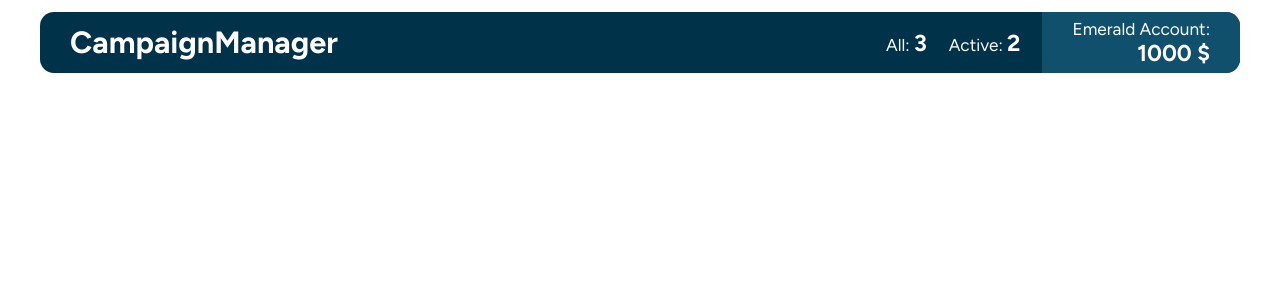
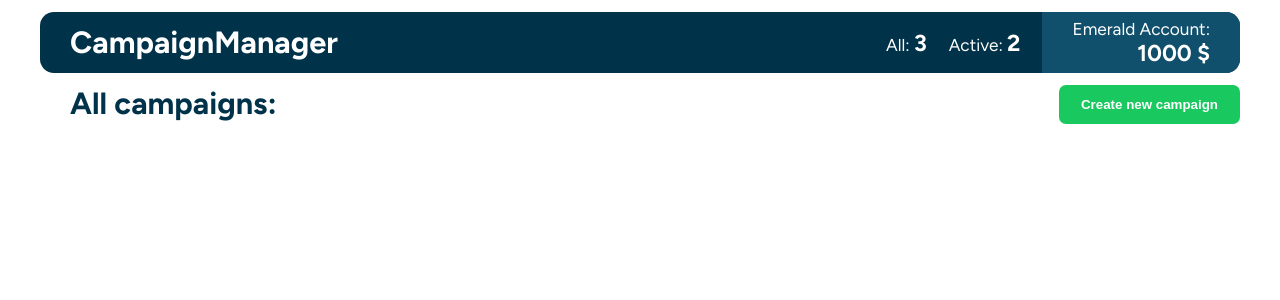
Before and after one commit to BarteXikora/campaign-manager, a React (Create React App) app: page / in a window 1280 px wide. Shown: the top 300 px of the page. Built offline with nearby package versions, Linux system fonts and the light colour scheme; the HTML template or start-up script is replaced by a standard one.

Commit message:
Created the ListHeader component

```diff
--- a/src/App.tsx
+++ b/src/App.tsx
@@ -2,11 +2,13 @@ import AppTheme from './theme/AppTheme'
 
 import Container from './components/layout/container/Container'
 import Header from './components/layout/header/Header'
+import ListHeader from './components/layout/listHeader/ListHeader'
 
 const App = () => {
   return <AppTheme>
     <Container>
       <Header />
+      <ListHeader />
     </Container>
   </AppTheme>
 }
--- /dev/null
+++ b/src/components/layout/listHeader/ListHeader.style.tsx
@@ -0,0 +1,23 @@
+import styled from 'styled-components'
+
+const StyledListHeader = styled.div`
+    display: flex;
+    justify-content: space-between;
+
+    h2 {
+        padding: 0 ${({ theme }) => theme.spaces.big};
+        font-size: ${({ theme }) => theme.fontSizes.title};
+        font-size: bold;
+        margin: 0;
+    }
+
+    @media (max-width: ${({ theme }) => theme.screenBreakpoints.tablet}) {
+        padding: ${({ theme }) => theme.spaces.small};
+
+        h2 {
+            padding: 0;
+        }
+    }
+`
+
+export default StyledListHeader
--- /dev/null
+++ b/src/components/layout/listHeader/ListHeader.tsx
@@ -0,0 +1,12 @@
+import StyledListHeader from './ListHeader.style'
+import Button from '../../ui/button/Button'
+
+const ListHeader = () => {
+    return <StyledListHeader>
+        <h2>All campaigns:</h2>
+
+        <Button $variant='primary'>Create new campaign</Button>
+    </StyledListHeader>
+}
+
+export default ListHeader
```
